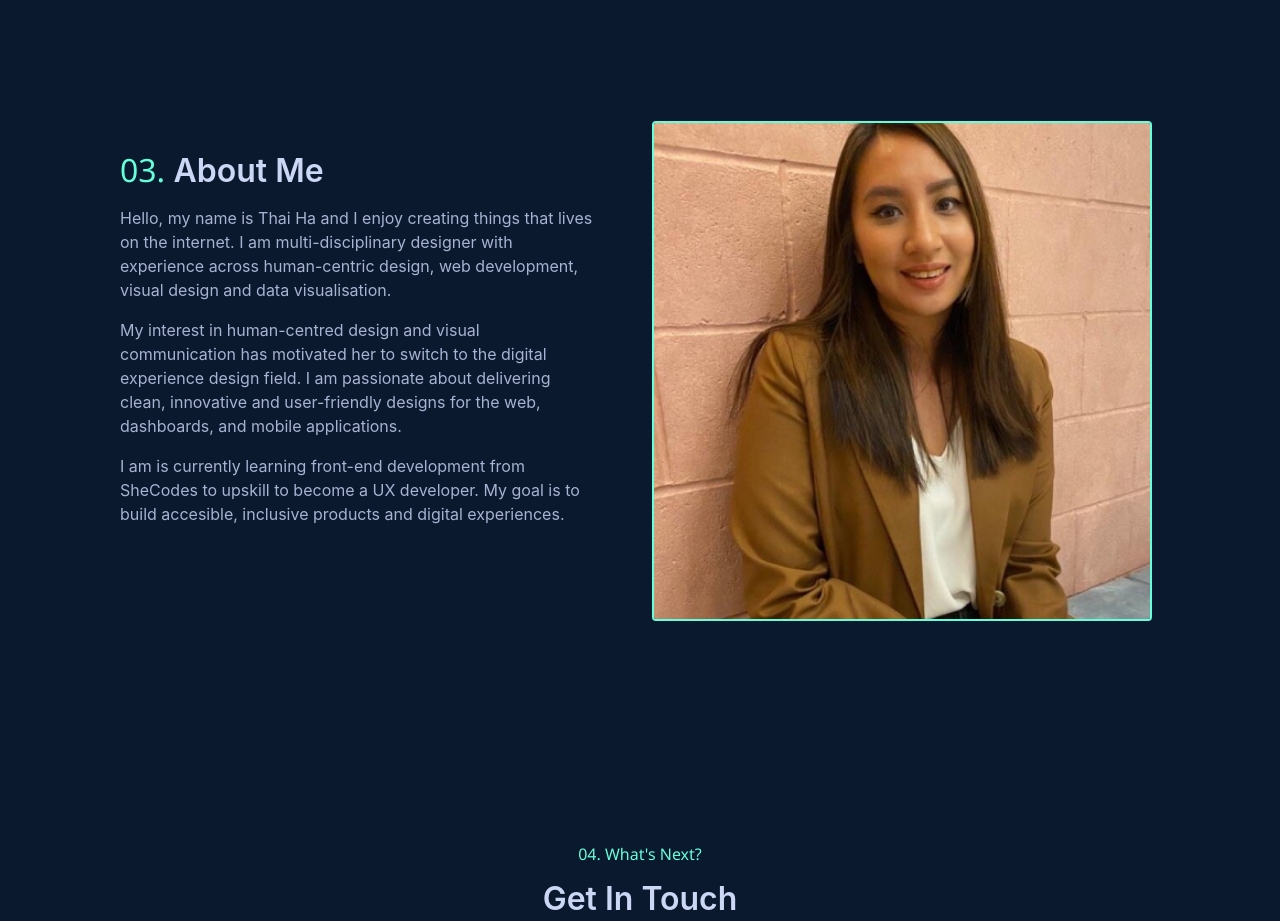
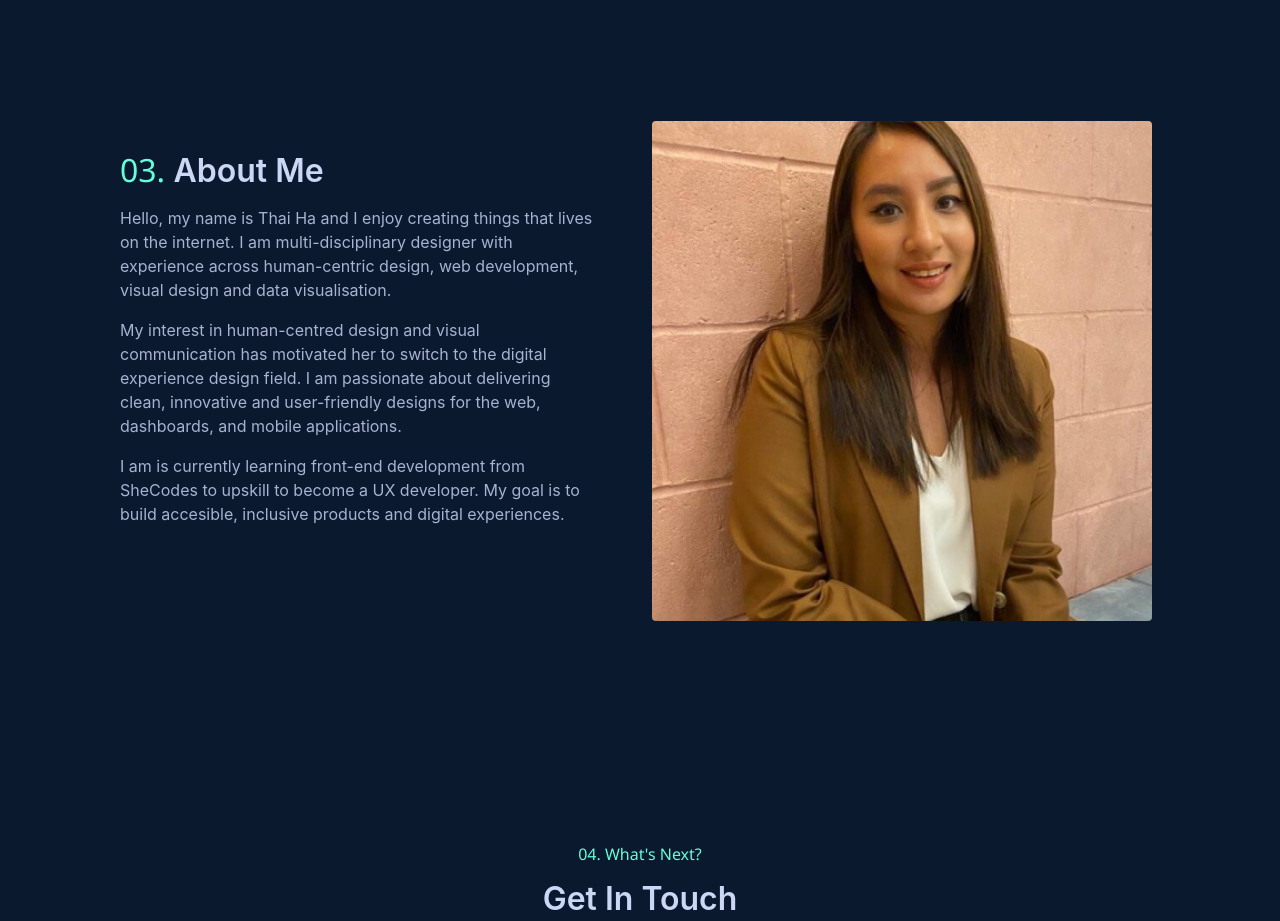
Before and after one commit to thaihanguyen98/Portfolio, a website: page index.html in a window 1280 px wide. Shown: the part 2620-3541 px from the top of the page. Drawn offline with nearby package versions, Linux system fonts and the light colour scheme; a web font is replaced by a local one.

Commit message:
remove colored bordered on project page

```diff
--- a/src/style.css
+++ b/src/style.css
@@ -138,7 +138,6 @@ a {
   height: 500px;
   object-fit: cover;
   border-radius: 4px;
-  border: 2px solid var(--primary-color);
 }
 
 .content {
```
